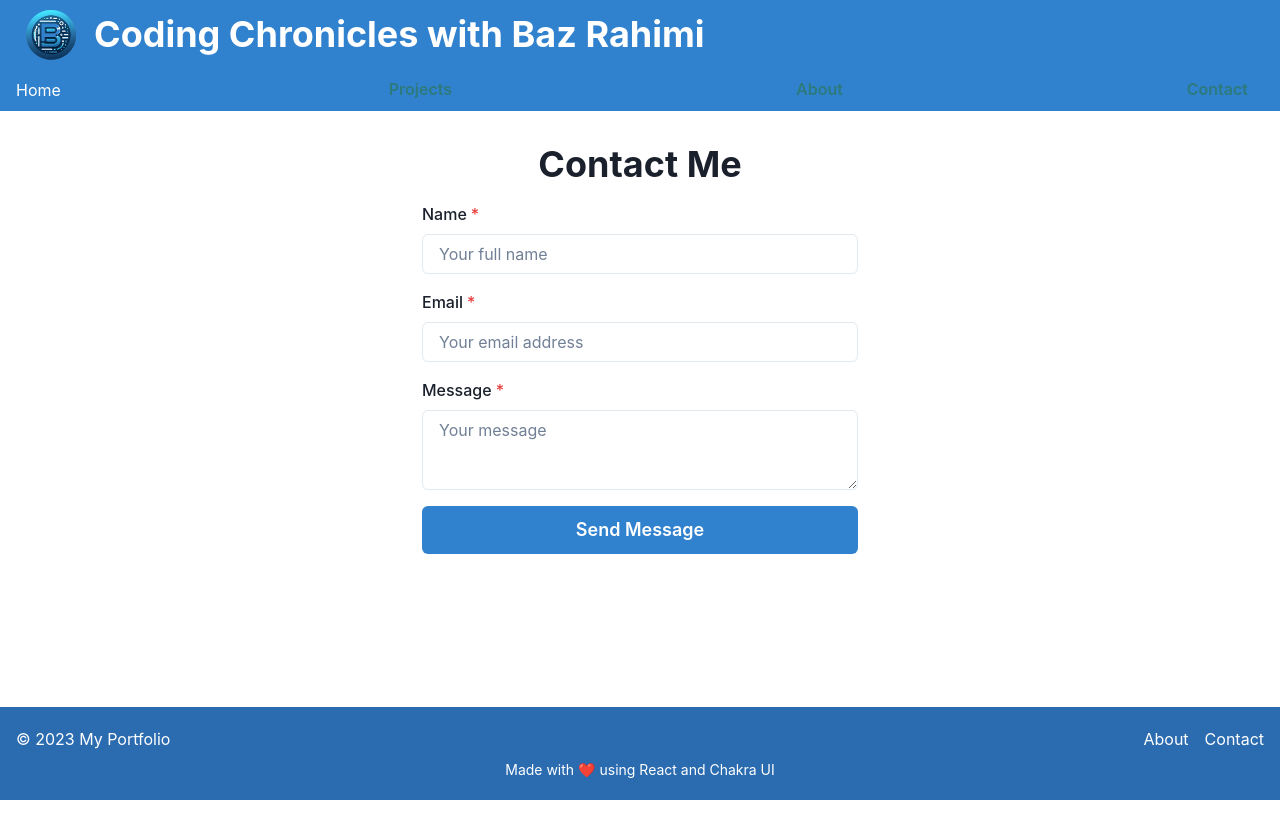
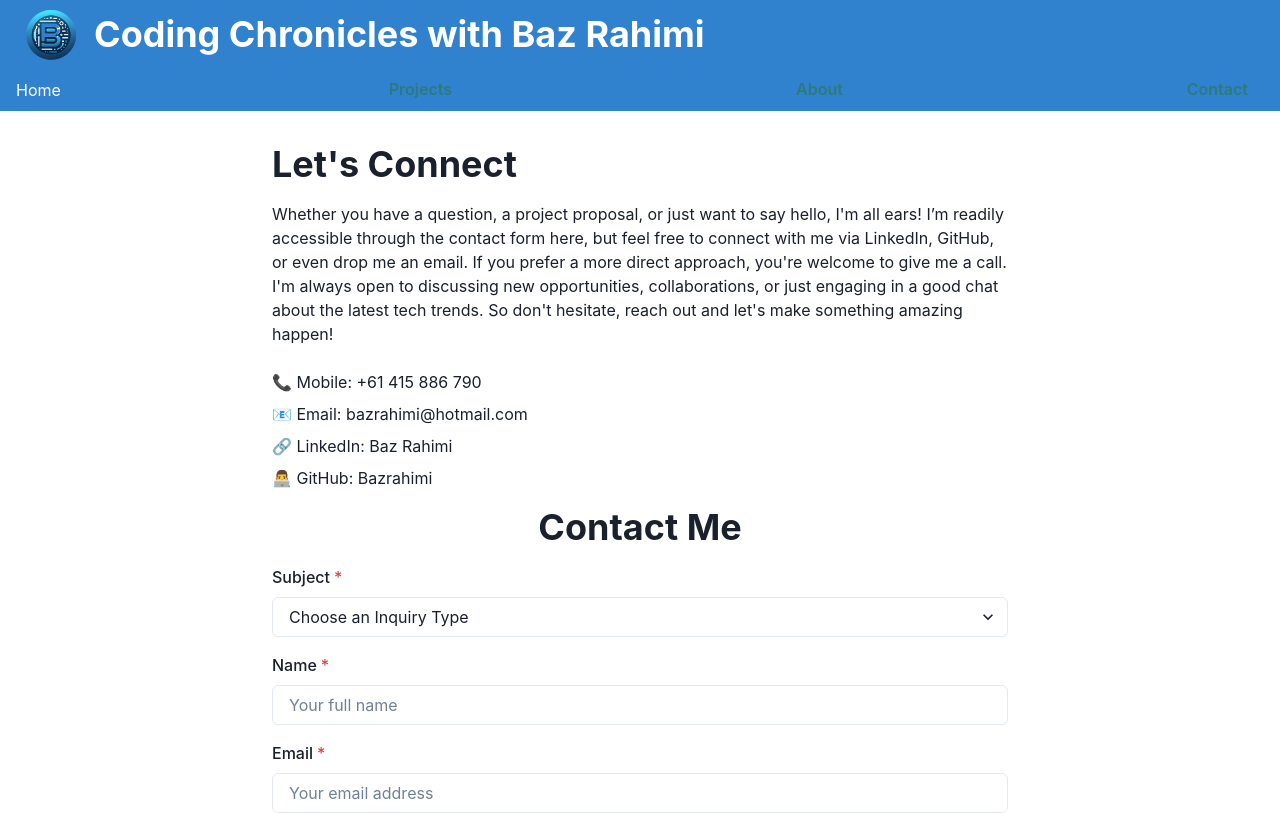
Before and after one commit to Bazrahimi/BazRahimiPortfolio, a React (Vite) app: page /contact in a window 1280 px wide. Shown: the top 813 px of the page. Built offline with nearby package versions, Linux system fonts and the light colour scheme; no server answers.

Commit message:
complete contact.jsx

```diff
--- a/src/pages/Contact.jsx
+++ b/src/pages/Contact.jsx
@@ -1,7 +1,6 @@
 const serviceId = import.meta.env.VITE_REACT_APP_EMAILJS_SERVICE_ID;
 const templateId = import.meta.env.VITE_REACT_APP_EMAILJS_TEMPLATE_ID;
 const publicKey = import.meta.env.VITE_REACT_APP_EMAILJS_PUBLIC_KEY;
-
 
 import React, { useRef } from 'react';
 import emailjs from 'emailjs-com';
@@ -15,6 +14,9 @@ import {
   Textarea,
   Button,
   useToast,
+  Select,
+  Link,
+  Text,
 } from '@chakra-ui/react';
 
 const Contact = () => {
@@ -23,8 +25,6 @@ const Contact = () => {
 
   const handleSubmit = (e) => {
     e.preventDefault();
-
-
 
     emailjs.sendForm(
       serviceId,
@@ -52,10 +52,50 @@ const Contact = () => {
   };
 
   return (
-    <Box p={8} maxW="500px" mx="auto">
+
+
+
+
+
+    <Box p={8} maxW="800px" mx="auto">
+
+<Heading as="h2" size="xl" mb={4}>Let's Connect</Heading>
+  <Text mb={6}>
+    Whether you have a question, a project proposal, or just want to say hello,
+    I'm all ears! I’m readily accessible through the contact form here, but feel free
+    to connect with me via LinkedIn, GitHub, or even drop me an email. If you prefer
+    a more direct approach, you're welcome to give me a call. I'm always open to
+    discussing new opportunities, collaborations, or just engaging in a good chat
+    about the latest tech trends. So don't hesitate, reach out and let's make something
+    amazing happen!
+  </Text>
+
+  {/* Contact Details */}
+  <VStack spacing={2} align="flex-start" mb={4}>
+    <Text>📞 Mobile: +61 415 886 790</Text>
+    <Text>📧 Email: bazrahimi@hotmail.com</Text>
+    <Text>🔗 LinkedIn: <Link href="https://www.linkedin.com/in/baz-rahimi-191370115/" isExternal>Baz Rahimi</Link></Text>
+    <Text>👨‍💻 GitHub: <Link href="https://github.com/Bazrahimi" isExternal>Bazrahimi</Link></Text>
+  </VStack>
       <form ref={form} onSubmit={handleSubmit}>
         <VStack spacing={4}>
           <Heading as="h1" size="xl">Contact Me</Heading>
+
+          <FormControl isRequired>
+          <FormLabel htmlFor="subject">Subject</FormLabel>
+            <Select name="inquiry_type" id="inquiry_type" placeholder="Choose an Inquiry Type">
+              <option value="General Inquiry">General Inquiry</option>
+              <option value="Job Opportunity">Job Opportunity</option>
+              <option value="Freelance Project">Freelance Project</option>
+              <option value="Collaboration Proposal">Collaboration Proposal</option>
+              <option value="Service Quote">Service Quote</option>
+              <option value="Technical Support">Technical Support</option>
+              <option value="Feedback/Suggestion">Feedback/Suggestion</option>
+              <option value="Other">Other</option>
+            </Select>
+
+        </FormControl>
+
           <FormControl isRequired>
             <FormLabel htmlFor="name">Name</FormLabel>
             <Input name="user_name" id="name" placeholder="Your full name" />
```
Also changed, not shown: src/pages/ContactRespond.jsx (added).
